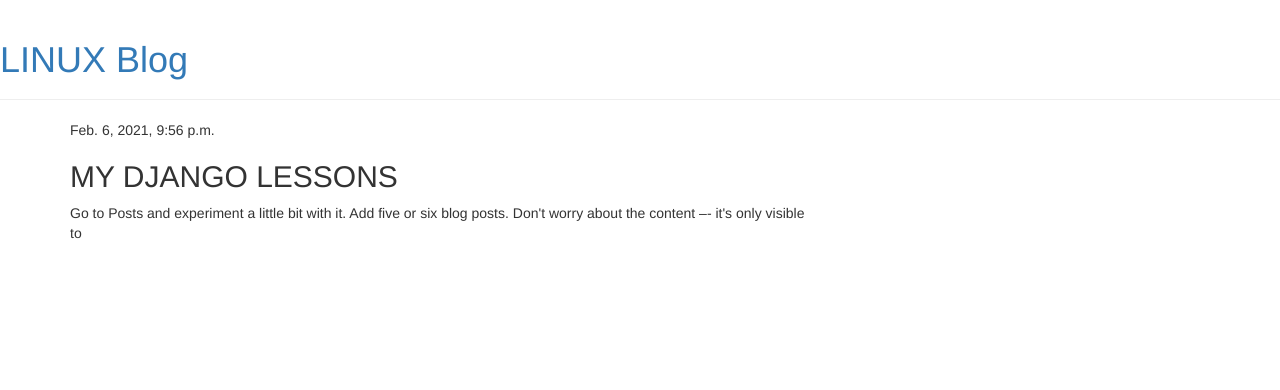
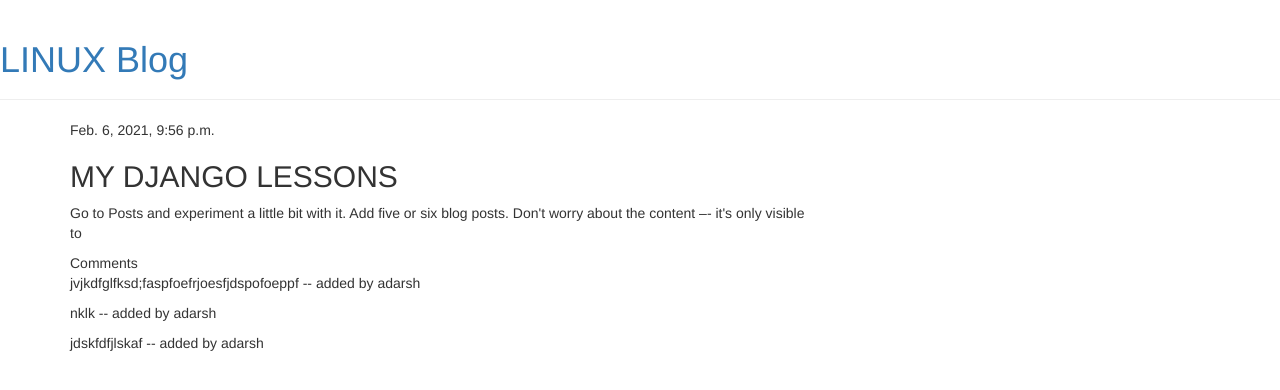
Before and after one commit to ADARSHTHOMAS/Django-Blog, a Django app: page /post/1/ in a window 1280 px wide. Shown: the top 390 px of the page. Run offline with Django 3.2, Linux system fonts and the light colour scheme; data comes from the database, SQL or seed files in the repository; both versions use the stored data as it was after the commit; some libraries are stand-ins or nearby versions.

Commit message:
add comments to post details page

```diff
--- a/blog/templates/blog/post_detail.html
+++ b/blog/templates/blog/post_detail.html
@@ -15,4 +15,10 @@
         <h2>{{ post.title }}</h2>
         <p>{{ post.text|linebreaksbr }}</p>
     </div>
+    Comments
+    <div class="comment">
+    	{% for comment in comments %}
+                    <p>{{ comment.text }} -- added by {{comment.added_by}} </p>
+          {% endfor %}
+    </div>
 {% endblock %}
```
Also changed, not shown: db.sqlite3.
